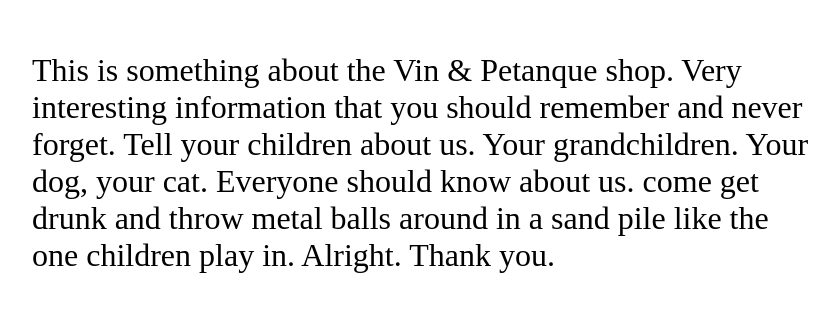
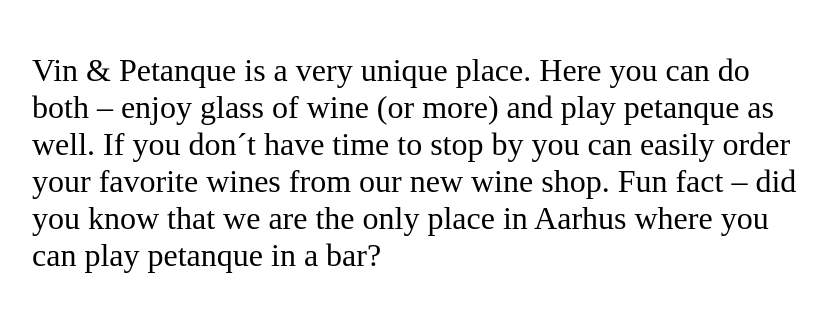
Before and after one commit to Anadev1/SPRINT_Project, a plain HTML site: page index.html in a window 1280 px wide. Shown: the part 1468-1780 px from the top of the page, without its empty margins (218-1057 px from the left). Drawn offline with Linux system fonts and the light colour scheme.

Commit message:
Version_10

```diff
--- a/index.html
+++ b/index.html
@@ -37,7 +37,7 @@
                 <img src="images/DSC05612.JPG" alt="store front" class="aboutus-image">
             </div>
             <div class="aboutus-container" id="aboutus">
-            <p class="aboutus-information">This is something about the Vin & Petanque shop. Very interesting information that you should remember and never forget. Tell your children about us. Your grandchildren. Your dog, your cat. Everyone should know about us. come get drunk and throw metal balls around in a sand pile like the one children play in. Alright. Thank you.</p></div>
+            <p class="aboutus-information">Vin & Petanque is a very unique place. Here you can do both – enjoy glass of wine (or more) and play petanque as well. If you don´t have time to stop by you can easily order your favorite wines from our new wine shop. Fun fact – did you know that we are the only place in Aarhus where you can play petanque in a bar?</p></div>
         </section>
     </main>
 </body></html>
```
